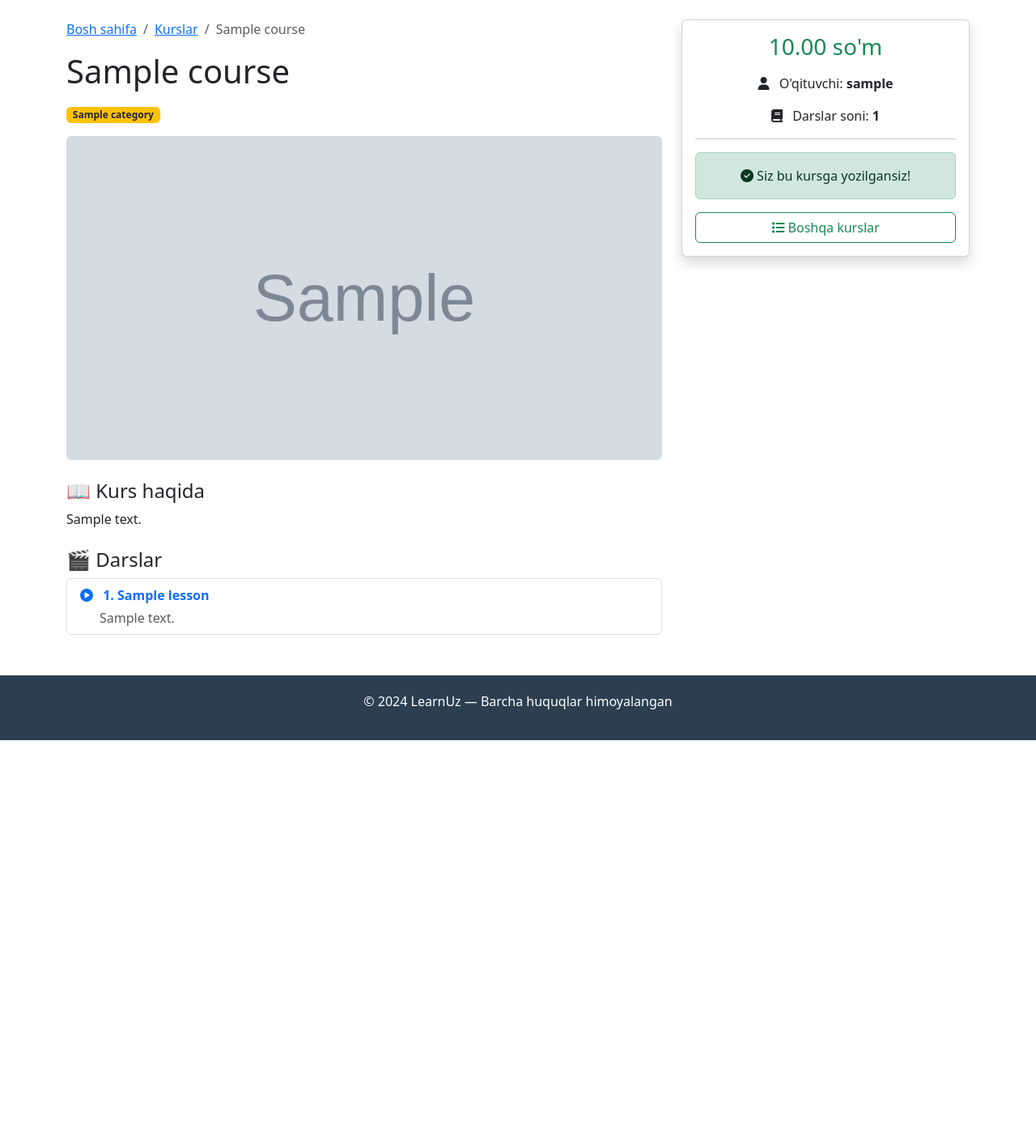
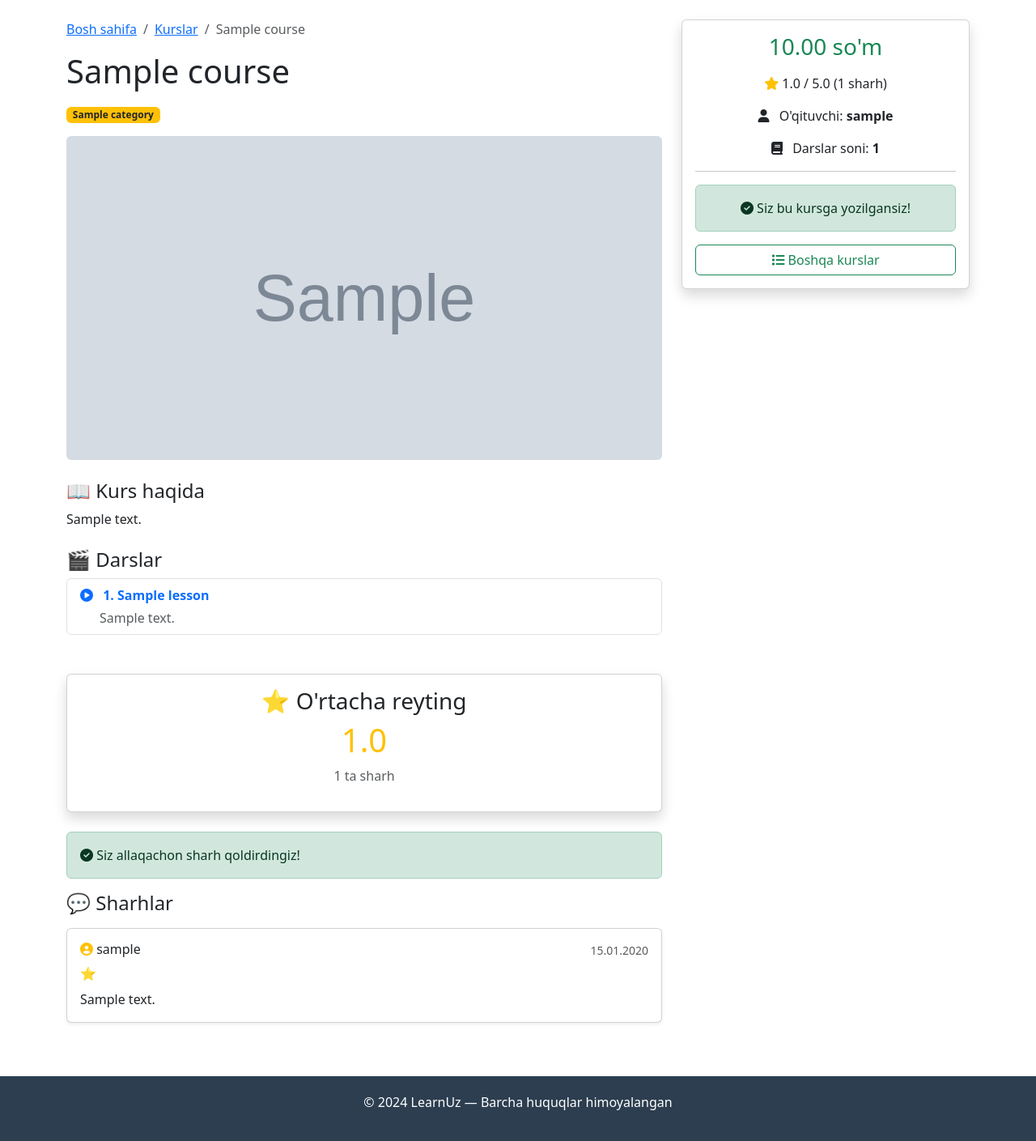
Before and after one commit to aslonovdiyorbek333-cpu/LearnUz, a Django app: page /courses/1/ in a window 1280 px wide. Shown: the part 62-1471 px from the top of the page at 81% size. Before the commit the page ends 976 px from the top, so only its background shows below. Run offline with Django 5.2, Linux system fonts and the light colour scheme; a user stored in the database is signed in; tables that the repository leaves empty hold one stand-in row (values such as "Sample post"); grey boxes marked "Sample" are stand-in pictures.

Commit message:
Kurs reytingi va sharhlar qo'shildi

```diff
--- a/courses/models.py
+++ b/courses/models.py
@@ -46,3 +46,28 @@ class Lesson(models.Model):
         verbose_name = 'Dars'
         verbose_name_plural = 'Darslar'
         ordering = ['order']
+
+
+
+
+
+
+
+
+
+
+class Review(models.Model):
+    course = models.ForeignKey(Course, on_delete=models.CASCADE, related_name='reviews')
+    user = models.ForeignKey(User, on_delete=models.CASCADE)
+    rating = models.IntegerField(choices=[(i, i) for i in range(1, 6)])
+    comment = models.TextField()
+    created_at = models.DateTimeField(auto_now_add=True)
+
+    def __str__(self):
+        return f"{self.user.username} - {self.course.title} - {self.rating}⭐"
+
+    class Meta:
+        verbose_name = 'Sharh'
+        verbose_name_plural = 'Sharhlar'
+        unique_together = ('course', 'user')
+        ordering = ['-created_at']
--- a/courses/views.py
+++ b/courses/views.py
@@ -1,7 +1,8 @@
 from django.shortcuts import render, get_object_or_404, redirect
 from django.contrib.auth.decorators import login_required
 from django.contrib import messages
-from .models import Course, Category, Lesson
+from django.db.models import Avg
+from .models import Course, Category, Lesson, Review
 from users.models import Enrollment
 
 
@@ -31,18 +32,44 @@ def course_list(request):
     }
     return render(request, 'courses/course_list.html', context)
 
+
 def course_detail(request, pk):
     course = get_object_or_404(Course, pk=pk)
     lessons = course.lesson_set.all()
+    reviews = course.reviews.all()
     is_enrolled = False
+    user_review = None
     if request.user.is_authenticated:
         is_enrolled = Enrollment.objects.filter(
             user=request.user, course=course
         ).exists()
+        user_review = Review.objects.filter(
+            user=request.user, course=course
+        ).first()
+
+    if request.method == 'POST' and request.user.is_authenticated:
+        if not user_review:
+            rating = request.POST.get('rating')
+            comment = request.POST.get('comment')
+            if rating and comment:
+                Review.objects.create(
+                    user=request.user,
+                    course=course,
+                    rating=int(rating),
+                    comment=comment
+                )
+                messages.success(request, 'Sharhingiz qo\'shildi!')
+                return redirect('course_detail', pk=pk)
+
+    avg_rating = reviews.aggregate(avg=Avg('rating'))['avg']
+
     context = {
         'course': course,
         'lessons': lessons,
         'is_enrolled': is_enrolled,
+        'reviews': reviews,
+        'user_review': user_review,
+        'avg_rating': avg_rating,
     }
     return render(request, 'courses/course_detail.html', context)
 
--- a/templates/courses/course_detail.html
+++ b/templates/courses/course_detail.html
@@ -51,6 +51,9 @@
                 <h3 class="text-success mb-3">
                     {% if course.price == 0 %}Bepul{% else %}{{ course.price }} so'm{% endif %}
                 </h3>
+                {% if avg_rating %}
+                <p><i class="fas fa-star text-warning"></i> {{ avg_rating|floatformat:1 }} / 5.0 ({{ reviews|length }} sharh)</p>
+                {% endif %}
                 <p><i class="fas fa-user me-2"></i> O'qituvchi: <strong>{{ course.instructor }}</strong></p>
                 <p><i class="fas fa-book me-2"></i> Darslar soni: <strong>{{ lessons.count }}</strong></p>
                 <hr>
@@ -76,4 +79,74 @@
         </div>
     </div>
 </div>
+
+<!-- Sharhlar -->
+<div class="row mt-5">
+    <div class="col-md-8">
+        <div class="card shadow mb-4">
+            <div class="card-body text-center">
+                <h3>⭐ O'rtacha reyting</h3>
+                {% if avg_rating %}
+                <h1 class="text-warning">{{ avg_rating|floatformat:1 }}</h1>
+                <p class="text-muted">{{ reviews|length }} ta sharh</p>
+                {% else %}
+                <p class="text-muted">Hozircha sharhlar yo'q</p>
+                {% endif %}
+            </div>
+        </div>
+
+        {% if user.is_authenticated and is_enrolled and not user_review %}
+        <div class="card shadow mb-4">
+            <div class="card-body">
+                <h4>✍️ Sharh qoldiring</h4>
+                <form method="POST">
+                    {% csrf_token %}
+                    <div class="mb-3">
+                        <label class="form-label fw-bold">Reyting</label>
+                        <select name="rating" class="form-select">
+                            <option value="5">⭐⭐⭐⭐⭐ — Ajoyib</option>
+                            <option value="4">⭐⭐⭐⭐ — Yaxshi</option>
+                            <option value="3">⭐⭐⭐ — O'rtacha</option>
+                            <option value="2">⭐⭐ — Yomon</option>
+                            <option value="1">⭐ — Juda yomon</option>
+                        </select>
+                    </div>
+                    <div class="mb-3">
+                        <label class="form-label fw-bold">Fikringiz</label>
+                        <textarea name="comment" class="form-control" rows="4"
+                                  placeholder="Kurs haqida fikringizni yozing..."></textarea>
+                    </div>
+                    <button type="submit" class="btn btn-warning w-100">
+                        <i class="fas fa-star"></i> Sharh qoldirish
+                    </button>
+                </form>
+            </div>
+        </div>
+        {% elif user_review %}
+        <div class="alert alert-success">
+            <i class="fas fa-check-circle"></i> Siz allaqachon sharh qoldirdingiz!
+        </div>
+        {% endif %}
+
+        <h4 class="mb-3">💬 Sharhlar</h4>
+        {% for review in reviews %}
+        <div class="card shadow-sm mb-3">
+            <div class="card-body">
+                <div class="d-flex justify-content-between">
+                    <h6><i class="fas fa-user-circle text-warning"></i> {{ review.user.username }}</h6>
+                    <small class="text-muted">{{ review.created_at|date:"d.m.Y" }}</small>
+                </div>
+                <div class="text-warning mb-2">
+                    {% for i in "12345" %}
+                        {% if forloop.counter <= review.rating %}⭐{% endif %}
+                    {% endfor %}
+                </div>
+                <p class="mb-0">{{ review.comment }}</p>
+            </div>
+        </div>
+        {% empty %}
+        <p class="text-muted">Hozircha sharhlar yo'q. Birinchi sharh qoldiring!</p>
+        {% endfor %}
+    </div>
+</div>
 {% endblock %}
```
Also changed, not shown: courses/admin.py (+7 -1 lines), courses/migrations/0002_review.py (added).
